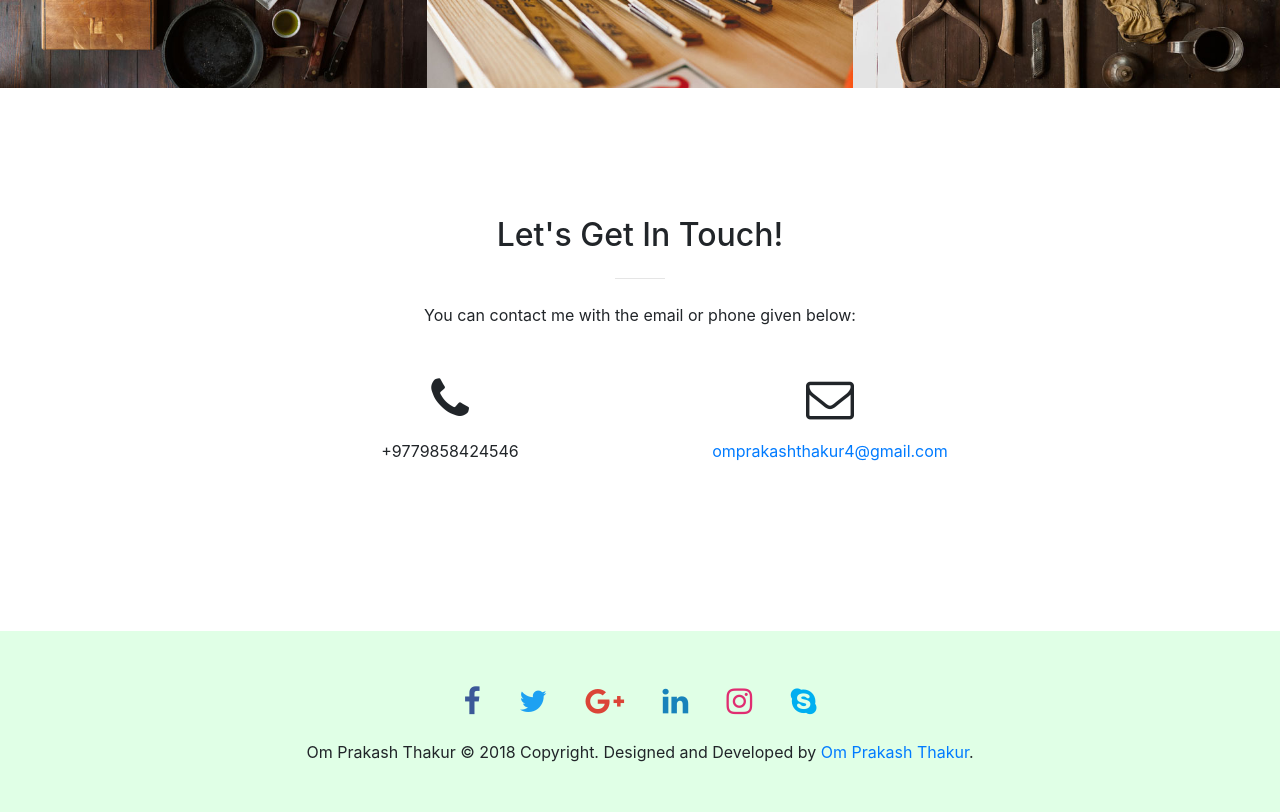
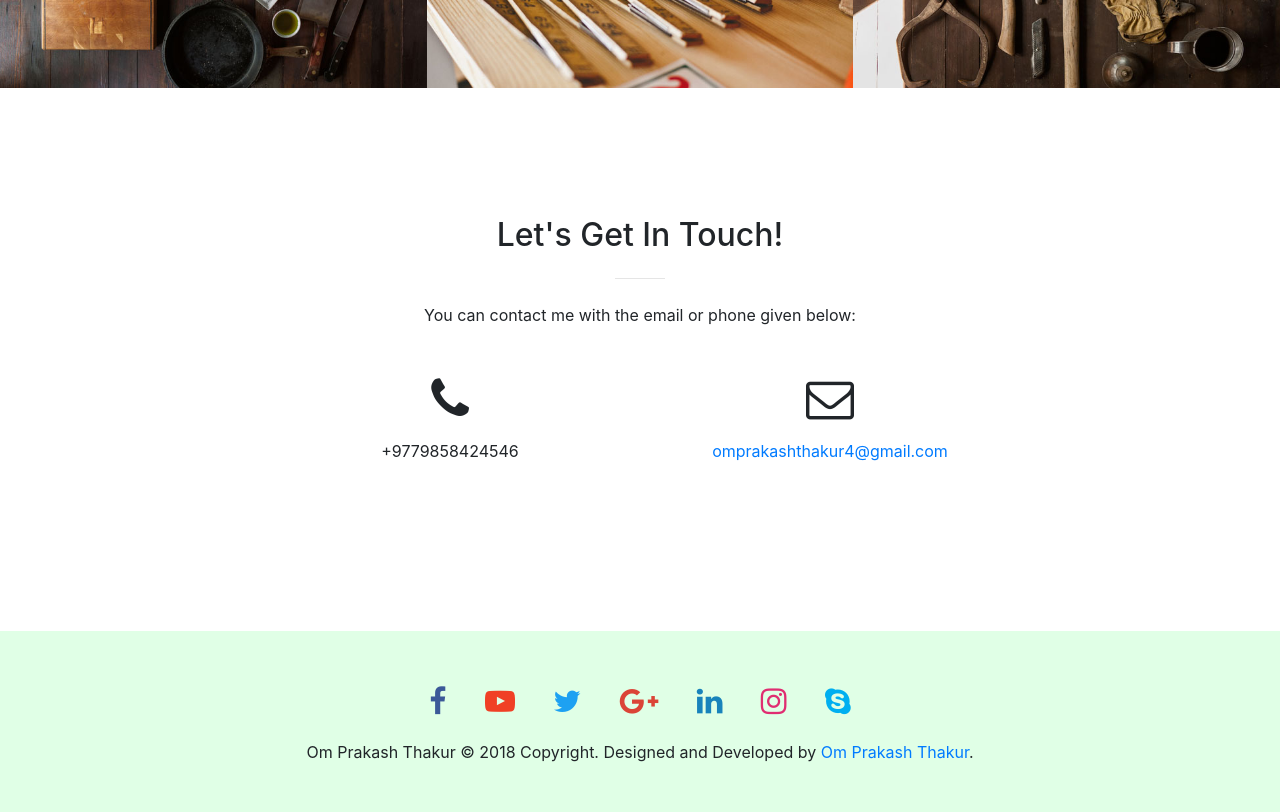
Before and after one commit to omprakashthakur/omprakashthakur.com.np, a website with bundled scripts: page index.html in a window 1280 px wide. Shown: the part 1601-2413 px from the top of the page. Built offline with nearby package versions, Linux system fonts and the light colour scheme.

Commit message:
youtube and open social link in new tab

```diff
--- a/css/mycss.css
+++ b/css/mycss.css
@@ -48,3 +48,7 @@ footer .social-links {
 .skp {
 	color: #00aff0;
 }
+
+.yt {
+	color: #f04025;
+}
--- a/index.html
+++ b/index.html
@@ -211,12 +211,13 @@
     <!-- Footer -->
     <footer class="page-footer pt-5 mt-4 text-center">
       <ul class="social-links">
-         <li><a href="http://facebook.com/omprakash.thakur"><i class="fa fa-facebook fb"></i></a></li>
-         <li><a href="http://twitter.com/Thakur_OmP"><i class="fa fa-twitter tw"></i></a></li>
-         <li><a href="https://plus.google.com/+LatestInformation"><i class="fa fa-google-plus gp"></i></a></li>
-         <li><a href="https://np.linkedin.com/in/om-prakash-thakur-79768b128"><i class="fa fa-linkedin lk"></i></a></li>
-         <li><a href="http://instagram.com/thakur_om_"><i class="fa fa-instagram ig"></i></a></li>
-         <li><a href="skype:arya_thakur46?userinfo"><i class="fa fa-skype skp"></i></a></li>
+         <li><a href="http://facebook.com/omprakash.thakur" target="_blank"><i class="fa fa-facebook fb"></i></a></li>
+         <li><a href="https://www.youtube.com/user/Omprakashthakur2010" target="_blank"><i class="fa fa-youtube-play yt"></i></a></li>
+         <li><a href="http://twitter.com/Thakur_OmP" target="_blank"><i class="fa fa-twitter tw"></i></a></li>
+         <li><a href="https://plus.google.com/+LatestInformation" target="_blank"><i class="fa fa-google-plus gp"></i></a></li>
+         <li><a href="https://np.linkedin.com/in/om-prakash-thakur-79768b128" target="_blank"><i class="fa fa-linkedin lk"></i></a></li>
+         <li><a href="http://instagram.com/thakur_om_" target="_blank"><i class="fa fa-instagram ig"></i></a></li>
+         <li><a href="skype:arya_thakur46?userinfo" target="_blank"><i class="fa fa-skype skp"></i></a></li>
       </ul>
       <!--Copyright-->
       <div class="footer-copyright pb-5 text-center">
```
